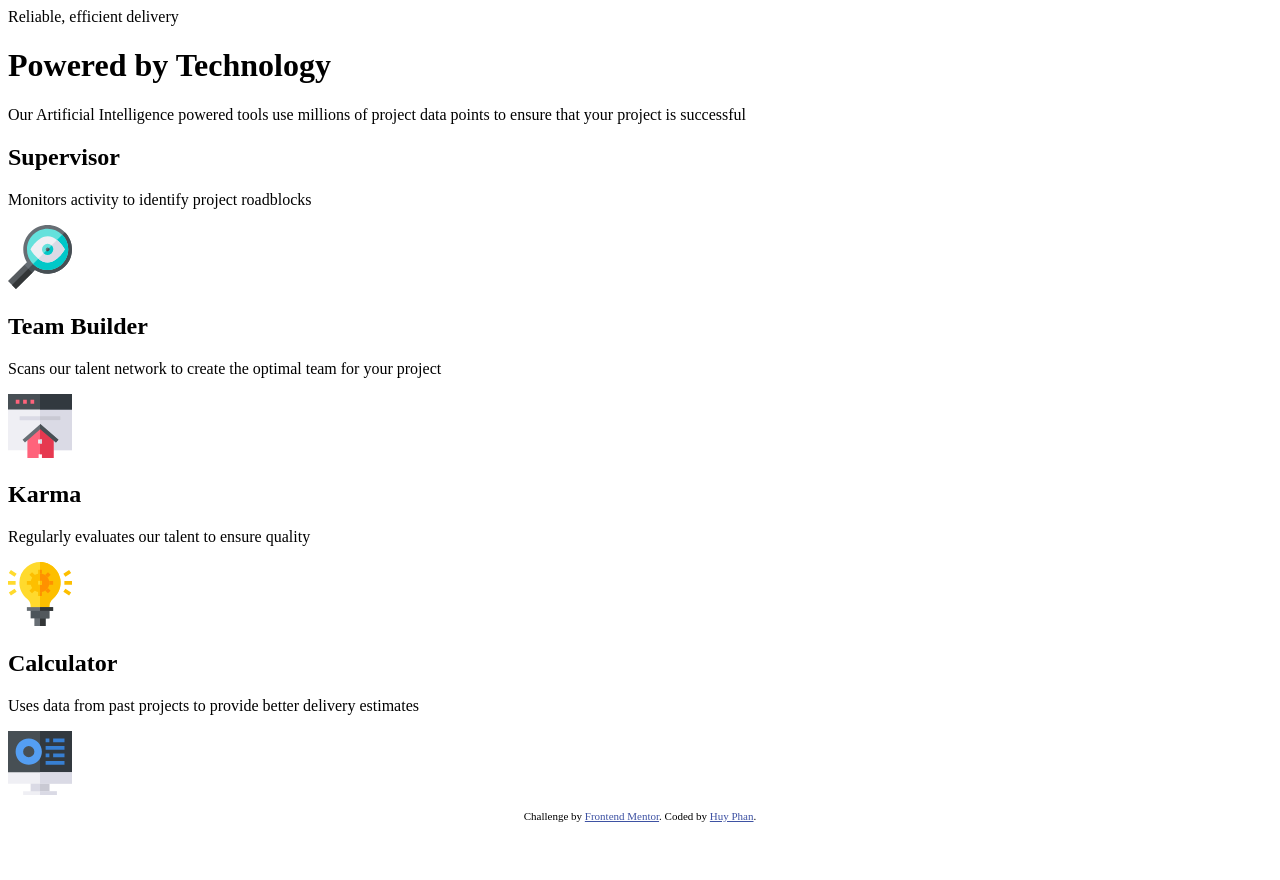
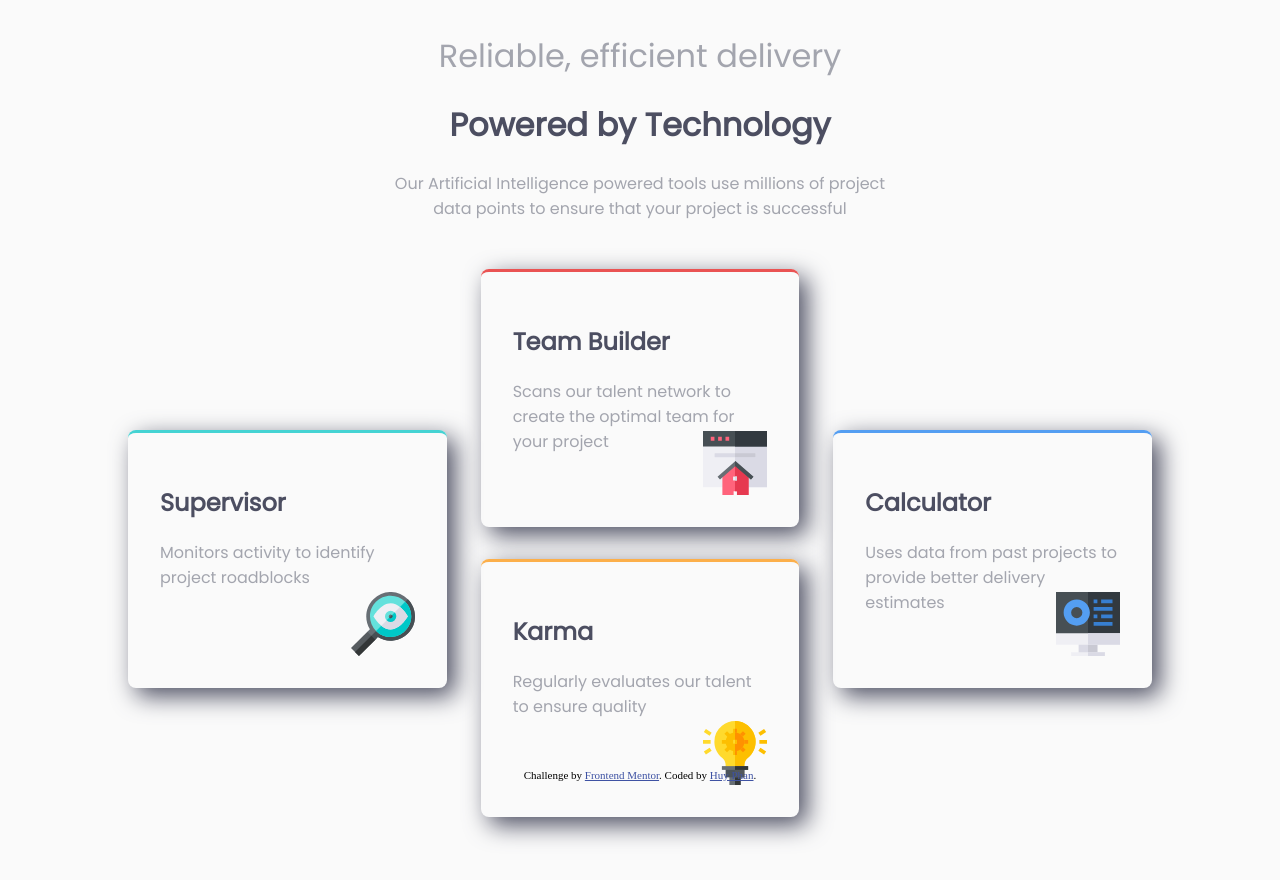
Before and after one commit to huyphan2210/four-card-feature-section, a plain HTML site: page index.html in a window 1280 px wide. Before the commit the page ends 833 px from the top, so only its background shows below. Drawn offline with Linux system fonts and the light colour scheme.

Commit message:
Style the html

```diff
--- a/style.css
+++ b/style.css
@@ -1,4 +1,144 @@
 @import url('https://fonts.googleapis.com/css2?family=Poppins');
+
+:root {
+    --primary-red: hsl(0, 78%, 62%);
+    --primary-cyan: hsl(180, 62%, 55%);
+    --primary-orange: hsl(34, 97%, 64%);
+    --primary-blue: hsl(212, 86%, 64%);
+
+    --neutral-darkBlue: hsl(234, 12%, 34%);
+    --neutral-grayishBlue: hsl(229, 6%, 66%);
+    --neutral-lightGray: hsl(0, 0%, 98%);
+}
+
+body {
+    min-height: 100vh;
+    margin: 0 auto;
+    background-color: var(--neutral-lightGray);
+    display: flex;
+    align-items: center;
+    justify-content: center;
+}
+
+main {
+    width: 80%;
+    padding: 2rem;
+    font-family: 'Poppins', sans-serif;
+}
+    .header {
+        display: grid;
+        text-align: center;
+        place-items: center;
+        margin-block-end: 2rem;
+    }
+        h1 {
+            color: var(--neutral-darkBlue);
+        }
+
+        .header div {
+            font-size: 2rem;
+            color: var(--neutral-grayishBlue);
+        }
+        .header p {
+            margin-block-start: 0;
+            width: 50%;
+            color: var(--neutral-grayishBlue);
+            font-weight: 200;
+        }
+
+    .cards {
+        position: relative;
+        display: flex;
+        flex-direction: column;
+        align-items: center;
+    }
+        .card {
+            position: relative;
+            width: calc(28% - 2rem);
+            aspect-ratio: 1 / 0.75;
+            padding: 2rem;
+            border-radius: 0.5rem;
+            box-shadow: 0.5rem 0.5rem 1.5rem var(--neutral-darkBlue);
+            margin-block-end: 2rem;
+            border-style: solid;
+            border-width: 0;
+            border-block-start-width: 0.2rem;
+        }
+            .card:first-child, .card:last-child {
+                position: absolute;
+                margin: 0;
+            }
+            .card:first-child {
+                border-block-start-color: var(--primary-cyan);
+                top: 50%;
+                left: 0;
+                transform: translate(0, -50%);
+            }
+            .card:last-child {
+                border-block-start-color: var(--primary-blue);
+                top: 50%;
+                right: 0;
+                transform: translate(0, -50%);
+            }
+
+            #teamBuilder {
+                border-block-start-color: var(--primary-red);
+            }
+            #karma {
+                border-block-start-color: var(--primary-orange);
+            }
+
+            h2 {
+                color: var(--neutral-darkBlue);
+            }
+
+            .card p {
+                color: var(--neutral-grayishBlue);
+            }
+
+
+            .card img {
+                position: absolute;
+                right: 2rem;
+                bottom: 2rem;
+            }
+
+footer {
+    position: fixed;
+    bottom: 1vh;
+}
 
 .attribution { font-size: 11px; text-align: center; }
 .attribution a { color: hsl(228, 45%, 44%); }
+
+
+@media screen and (max-aspect-ratio: 1 / 1) {
+    body {
+        flex-direction: column;
+    }
+
+        .header h1, .header div {
+            font-size: 1.5rem;
+        }
+
+        .header h1 {
+            margin-block-start: 0.5rem;
+        }
+
+        .header p {
+            width: 100%;
+        }
+
+        .card {
+            width: 80%;
+        }
+        .card:first-child, .card:last-child {
+            position: relative;
+            transform: none;
+            margin-block-end: 2rem;
+        }
+
+    footer {
+        position: static;
+    }
+}
```
